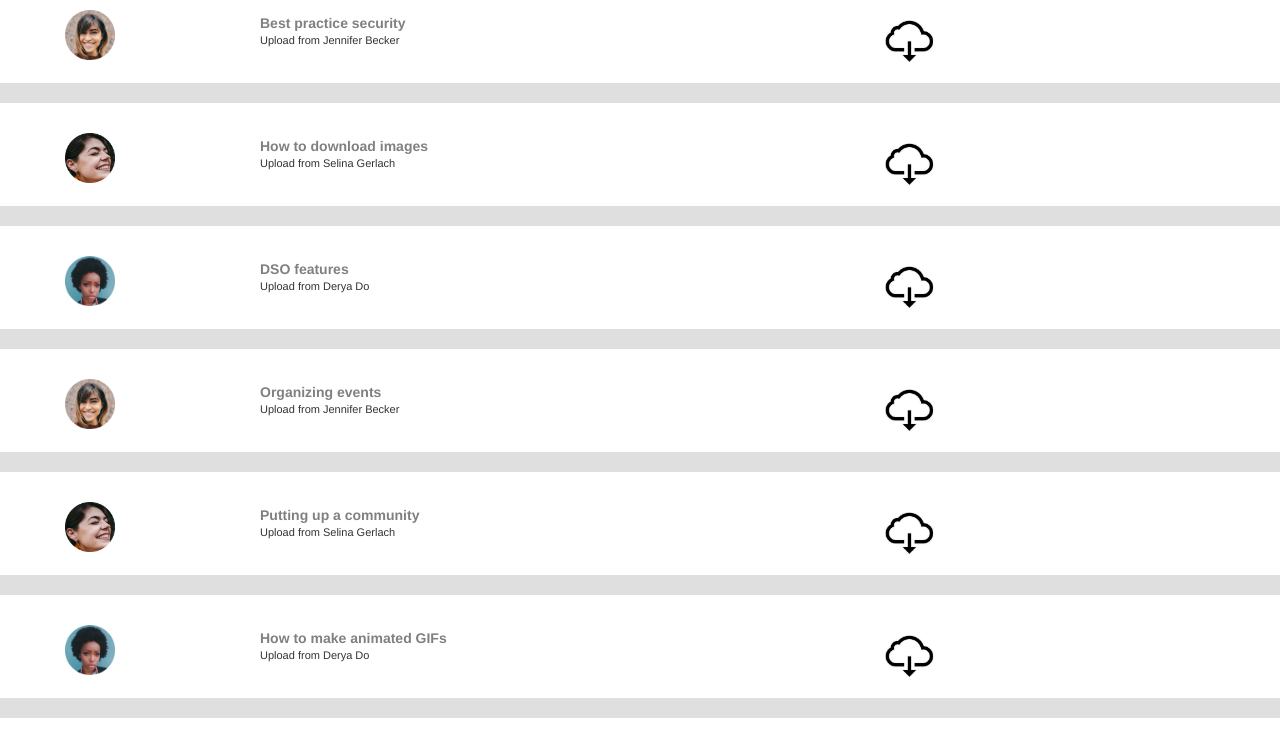
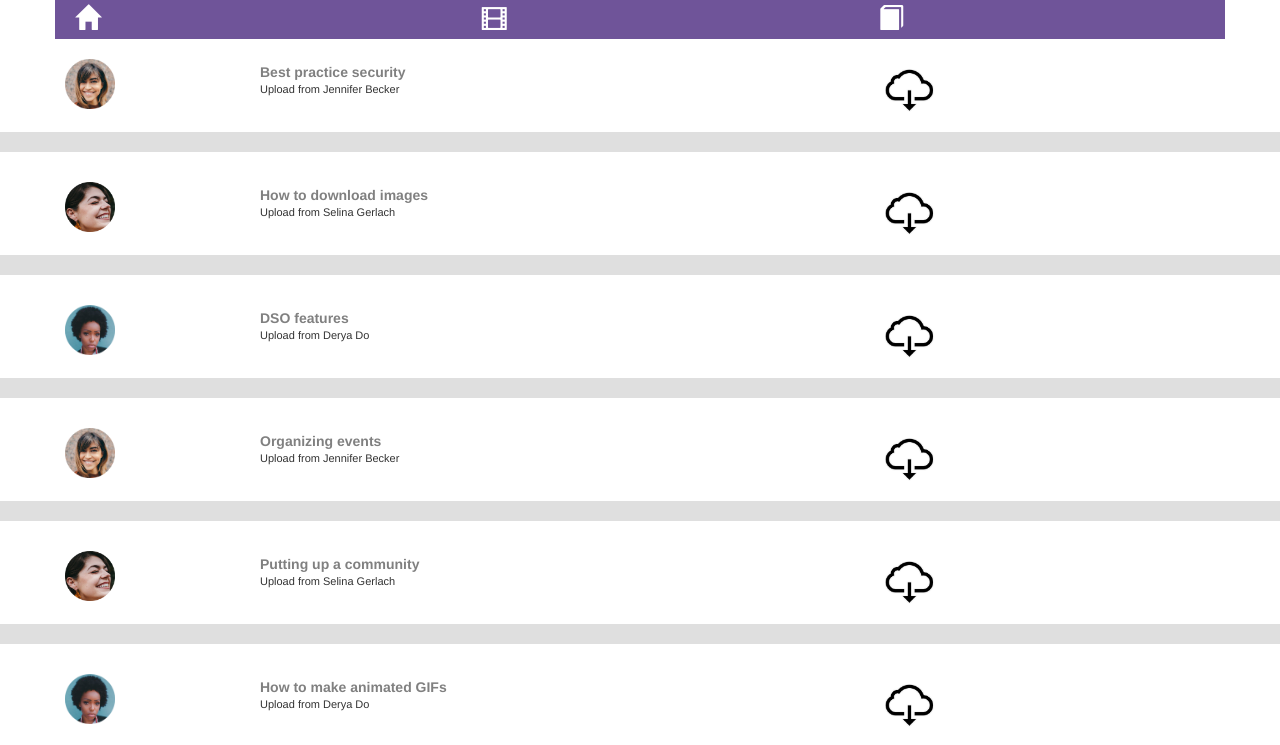
Before and after one commit to nzmdgnc/ppdemos, a plain HTML site: page index2.html in a window 1280 px wide. Shown: the top 745 px of the page. Drawn offline with nearby package versions, Linux system fonts and the light colour scheme.

Commit message:
index2 added and index modified

```diff
--- a/index.html
+++ b/index2.html
@@ -9,8 +9,16 @@
   <script src="https://maxcdn.bootstrapcdn.com/bootstrap/3.4.0/js/bootstrap.min.js"></script>
 </head>
 <body>
+      <div class="container">
+            <div class="row" style="background-color: #6f5499;padding: 5px;">
+               <div class="col-xs-4"><a href="https://nzmdgnc.github.io/feedsample/index2.html"><span class="glyphicon glyphicon-home" style="font-size:25px;color:white;"></span></a></div>
+               <div class="col-xs-4"><a href="https://nzmdgnc.github.io/videodemos/index2.html"><span class="glyphicon glyphicon-film" style="font-size:25px;color:white;padding-left: 20px;"></span></a></div>
+               <div class="col-xs-4"><a href="https://nzmdgnc.github.io/ppdemos/index2.html"><span class="glyphicon glyphicon-book" style="font-size:25px;color:white;padding-left: 30px;"></span></a></div>
+            </div>
+         </div>
+
 <div class="container">
-  <div class="row" style="margin-top:10px">
+  <div class="row" style="margin-top:20px">
    <div class="col-xs-2" style="padding:0;margin-left:10px"><img src="img1.png" height="50" width="50"/></div>
    <div class="col-xs-6" style="padding-left:0px; margin-top:3px">
       <div style="color:gray; font-weight: bold; font-size:14px;">Best practice security</div>
```
